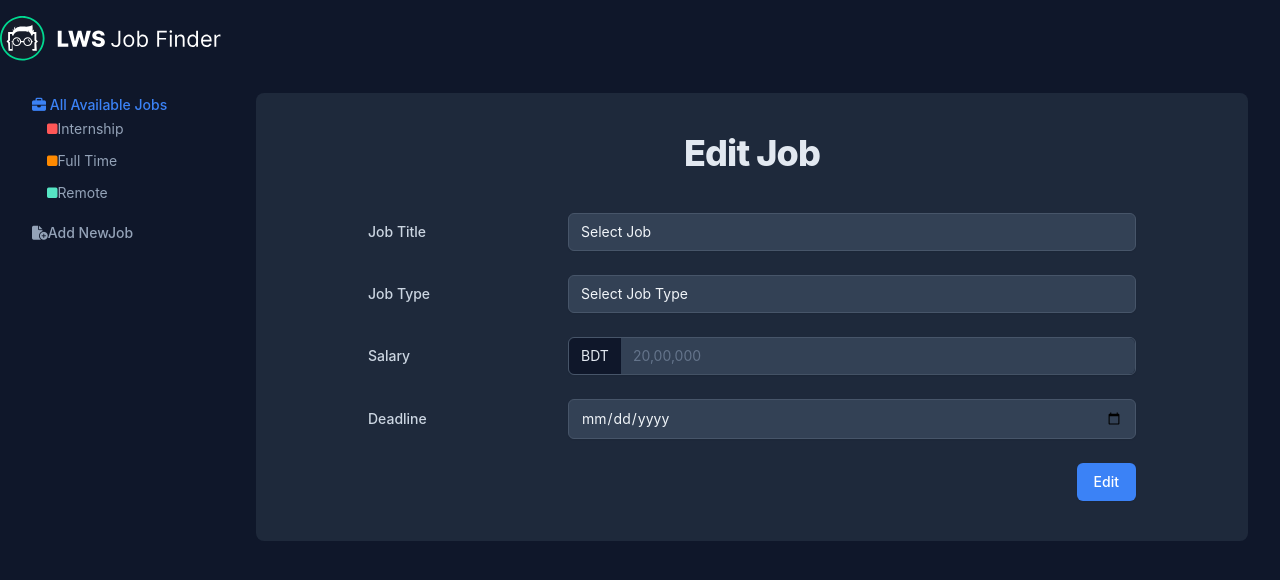
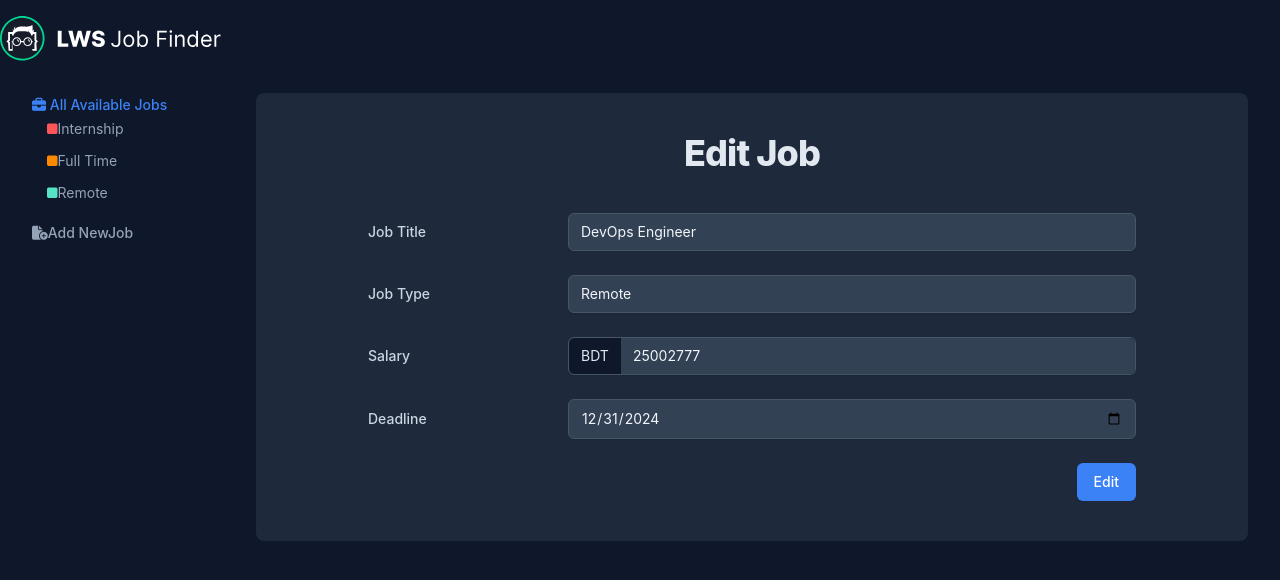
Before and after one commit to numangit/job-finder, a React (Create React App) app: page /editJob/2 in a window 1280 px wide. Shown: the top 580 px of the page. Built offline with nearby package versions, Linux system fonts and the light colour scheme; data requests are answered from the project's data file.

Commit message:
edit page state maintability on reloaded

```diff
--- a/server/db.json
+++ b/server/db.json
@@ -2,8 +2,8 @@
   "jobs": [
     {
       "title": "DevOps Engineer",
-      "type": "Internship",
-      "salary": "25002",
+      "type": "Remote",
+      "salary": "25002777",
       "deadline": "2024-12-31",
       "id": 2
     },
@@ -41,6 +41,13 @@
       "salary": "18000",
       "deadline": "2022-12-31",
       "id": 7
+    },
+    {
+      "title": "Junior Executive",
+      "type": "Internship",
+      "salary": "225252525252",
+      "deadline": "2023-03-07",
+      "id": 8
     }
   ]
 }
--- a/src/components/common/JobForm.js
+++ b/src/components/common/JobForm.js
@@ -1,16 +1,14 @@
-import React, { useState } from 'react';
+import React, { useState, useEffect } from 'react';
 import { useDispatch, useSelector } from 'react-redux';
 import { useNavigate } from 'react-router-dom';
 import { addJob, editJob } from '../../features/jobs/jobsSlice';
 
 const JobForm = ({ isEdit, currentJobId }) => {
-
     const navigate = useNavigate();
+    const dispatch = useDispatch();
 
     //getting the current job data
-    const jobs = useSelector(state => state.jobs.jobs);
-    const dispatch = useDispatch();
-    const currentJob = jobs.find(job => job.id === Number(currentJobId));
+    const currentJob = useSelector(state => state.jobs.job);
 
     //controlled form states
     const [title, setTitle] = useState(isEdit ? currentJob?.title : '');
@@ -18,13 +16,19 @@ const JobForm = ({ isEdit, currentJobId }) => {
     const [salary, setSalary] = useState(isEdit ? currentJob?.salary : '');
     const [deadline, setDeadline] = useState(isEdit ? currentJob?.deadline : '');
 
+    useEffect(() => {
+        setTitle(isEdit ? currentJob?.title : '');
+        setType(isEdit ? currentJob?.type : '');
+        setSalary(isEdit ? currentJob?.salary : '');
+        setDeadline(isEdit ? currentJob?.deadline : '');
+    }, [isEdit, currentJob])
+
     const jobData = {
         title,
         type,
         salary,
         deadline
     };
-    // console.log("initial:", jobData);
 
     //function to reset form states
     const resetForm = () => {
@@ -52,10 +56,10 @@ const JobForm = ({ isEdit, currentJobId }) => {
     return (
         <form onSubmit={isEdit ? editHandler : addHandler} className="space-y-6">
             <div className="fieldContainer">
-                <label for="lwsJobTitle" className="text-sm font-medium text-slate-300">Job Title</label>
+                <label htmlFor="lwsJobTitle" className="text-sm font-medium text-slate-300">Job Title</label>
                 <select id="lwsJobTitle" name="lwsJobTitle" autoComplete="lwsJobTitle" required value={title}
                     onChange={(e) => setTitle(e.target.value)}>
-                    <option value="" hidden selected>Select Job</option>
+                    <option value="" hidden defaultValue>Select Job</option>
                     <option value="Software Developer">Software Developer</option>
                     <option value="Full Stack Developer">Full Stack Developer</option>
                     <option value="MERN Stack Developer">MERN Stack Developer</option>
@@ -73,10 +77,10 @@ const JobForm = ({ isEdit, currentJobId }) => {
                 </select>
             </div>
             <div className="fieldContainer">
-                <label for="lwsJobType">Job Type</label>
+                <label htmlFor="lwsJobType">Job Type</label>
                 <select id="lwsJobType" name="lwsJobType" autoComplete="lwsJobType" required value={type}
                     onChange={(e) => setType(e.target.value)}>
-                    <option value="" hidden selected>Select Job Type</option>
+                    <option value="" hidden defaultValue>Select Job Type</option>
                     <option value="Full Time">Full Time</option>
                     <option value="Internship">Internship</option>
                     <option value="Remote">Remote</option>
@@ -84,7 +88,7 @@ const JobForm = ({ isEdit, currentJobId }) => {
             </div>
 
             <div className="fieldContainer">
-                <label for="lwsJobSalary">Salary</label>
+                <label htmlFor="lwsJobSalary">Salary</label>
                 <div className="flex border rounded-md shadow-sm border-slate-600">
                     <span className="input-tag">BDT</span>
                     <input type="number" name="lwsJobSalary" id="lwsJobSalary" required className="!rounded-l-none !border-0"
@@ -95,7 +99,7 @@ const JobForm = ({ isEdit, currentJobId }) => {
             </div>
 
             <div className="fieldContainer">
-                <label for="lwsJobDeadline">Deadline</label>
+                <label htmlFor="lwsJobDeadline">Deadline</label>
                 <input type="date" name="lwsJobDeadline" id="lwsJobDeadline" required
                     value={deadline}
                     onChange={(e) => setDeadline(e.target.value)} />
--- a/src/features/jobs/jobsAPI.js
+++ b/src/features/jobs/jobsAPI.js
@@ -1,5 +1,11 @@
 export const getJobs = async () => {
     const response = await fetch("http://localhost:9000/jobs");
+    const data = response.json();
+    return data;
+};
+
+export const getJob = async (id) => {
+    const response = await fetch(`http://localhost:9000/jobs/${id}`);
     const data = response.json();
     return data;
 };
--- a/src/features/jobs/jobsSlice.js
+++ b/src/features/jobs/jobsSlice.js
@@ -1,8 +1,9 @@
 import { createAsyncThunk, createSlice } from "@reduxjs/toolkit";
-import { deleteJob, getJobs, postJob, updateJob } from "./jobsAPI";
+import { deleteJob, getJob, getJobs, postJob, updateJob } from "./jobsAPI";
 
 const initialState = {
     jobs: [],
+    job: {},
     isLoading: false,
     isError: false,
     error: ""
@@ -12,6 +13,12 @@ const initialState = {
 export const fetchJobs = createAsyncThunk("jobs/fetchJobs", async () => {
     const jobs = await getJobs();
     return jobs;
+});
+
+//thunk function to fetch jobs
+export const fetchJob = createAsyncThunk("jobs/fetchJob", async (id) => {
+    const job = await getJob(id);
+    return job;
 });
 
 //thunk function to add job
@@ -60,6 +67,24 @@ const jobsSlice = createSlice({
                 state.error = action.error.message;
                 state.jobs = [];
             })
+            .addCase(fetchJob.pending, (state) => {
+                state.isLoading = true;
+                state.isError = false;
+                state.error = '';
+                state.job = {};
+            })
+            .addCase(fetchJob.fulfilled, (state, action) => {
+                state.isLoading = false;
+                state.isError = false;
+                state.error = '';
+                state.job = action.payload;
+            })
+            .addCase(fetchJob.rejected, (state, action) => {
+                state.isLoading = false;
+                state.isError = true;
+                state.error = action.error.message;
+                state.job = {};
+            })
     }
 });
 
--- a/src/pages/EditJob.js
+++ b/src/pages/EditJob.js
@@ -1,11 +1,18 @@
-import React from 'react';
+import React, { useEffect } from 'react';
+import { useDispatch } from 'react-redux';
 import { useParams } from 'react-router-dom';
 import JobForm from '../components/common/JobForm';
+import { fetchJob } from '../features/jobs/jobsSlice';
 
 const EditJob = () => {
+    const dispatch = useDispatch();
 
     //to get the url parameter
     const { id } = useParams();
+
+    useEffect(() => {
+        dispatch(fetchJob(id));
+    }, [dispatch, id]);
 
     return (
         <div className="lg:pl-[14rem] mt-[5.8125rem]">
@@ -15,7 +22,7 @@ const EditJob = () => {
                 <div className="max-w-3xl mx-auto">
                     {/* <form className="space-y-6">
                         <div className="fieldContainer">
-                            <label for="lwsJobTitle" className="text-sm font-medium text-slate-300">Job Title</label>
+                            <label htmlFor="lwsJobTitle" className="text-sm font-medium text-slate-300">Job Title</label>
                             <select id="lwsJobTitle" name="lwsJobTitle" autoComplete="lwsJobTitle" required>
                                 <option value="" hidden selected>Select Job</option>
                                 <option>Software Engineer</option>
@@ -36,7 +43,7 @@ const EditJob = () => {
                         </div>
 
                         <div className="fieldContainer">
-                            <label for="lwsJobType">Job Type</label>
+                            <label htmlFor="lwsJobType">Job Type</label>
                             <select id="lwsJobType" name="lwsJobType" autoComplete="lwsJobType" required>
                                 <option value="" hidden selected>Select Job Type</option>
                                 <option>Full Time</option>
@@ -46,7 +53,7 @@ const EditJob = () => {
                         </div>
 
                         <div className="fieldContainer">
-                            <label for="lwsJobSalary">Salary</label>
+                            <label htmlFor="lwsJobSalary">Salary</label>
                             <div className="flex border rounded-md shadow-sm border-slate-600">
                                 <span className="input-tag">BDT</span>
                                 <input type="number" name="lwsJobSalary" id="lwsJobSalary" required className="!rounded-l-none !border-0"
@@ -55,7 +62,7 @@ const EditJob = () => {
                         </div>
 
                         <div className="fieldContainer">
-                            <label for="lwsJobDeadline">Deadline</label>
+                            <label htmlFor="lwsJobDeadline">Deadline</label>
                             <input type="date" name="lwsJobDeadline" id="lwsJobDeadline" required />
                         </div>
 
```
Also changed, not shown: src/pages/AddJob.js (+4 -4 lines).
